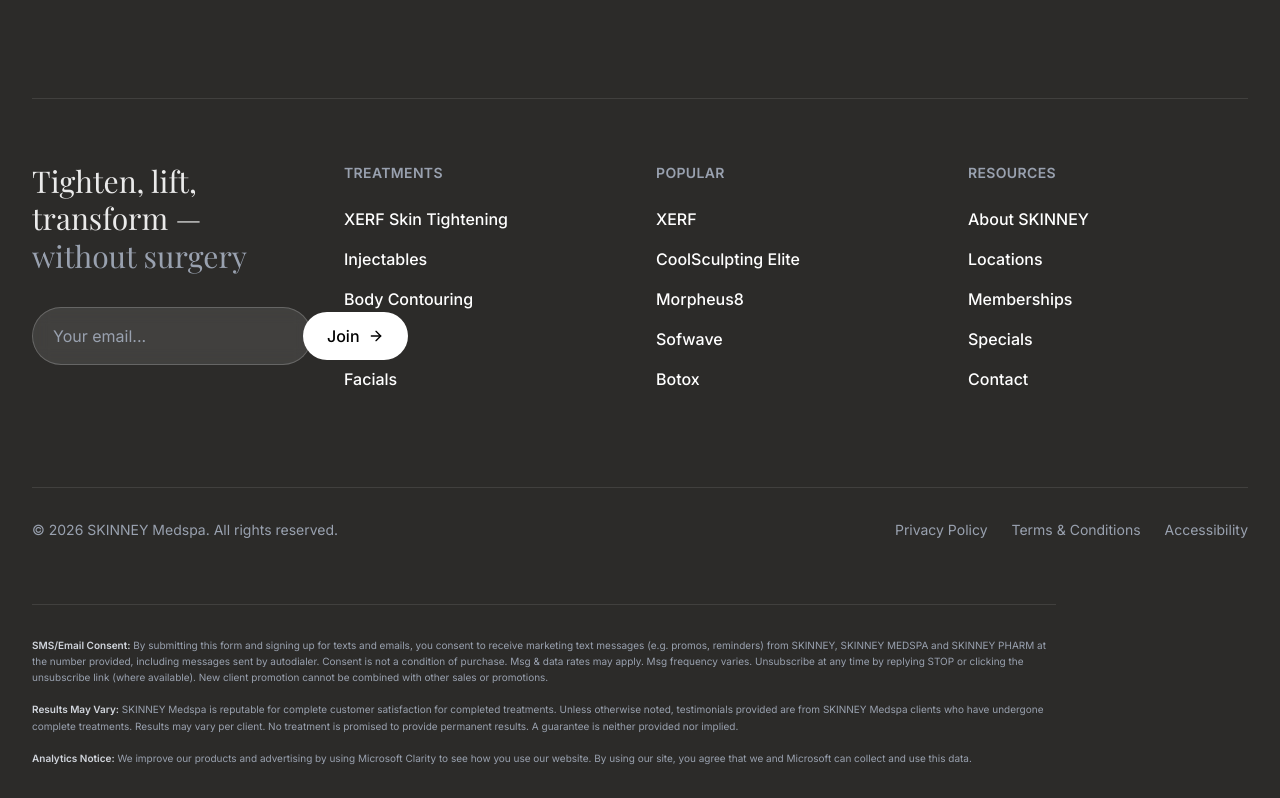
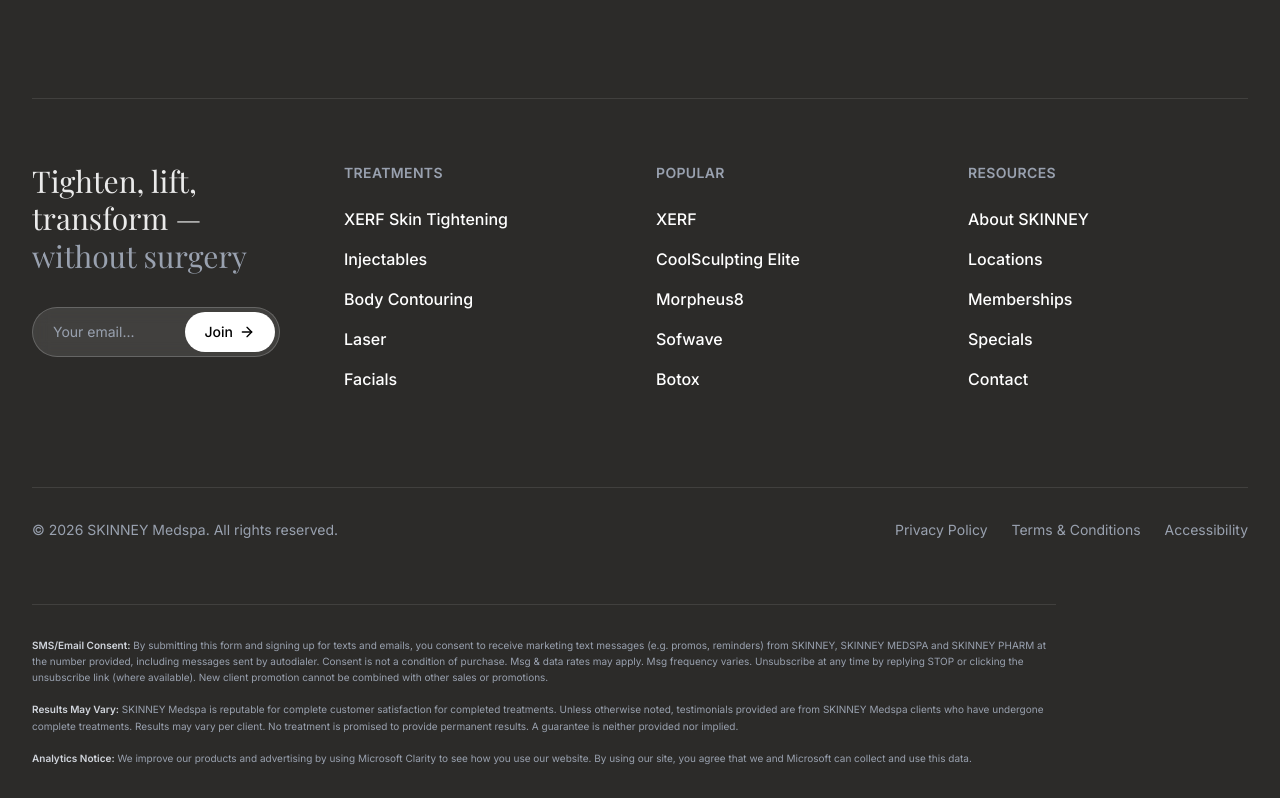
Before and after one commit to sfhighlight2/skinneydesigns, a React (Vite) app: page / in a window 1280 px wide. Shown: the part 10437-11235 px from the top of the page. Built offline with nearby package versions, Linux system fonts and the light colour scheme; a web font is replaced by a local one.

Commit message:
fix: adjust footer email newsletter styling and max width to prevent column overlap

```diff
--- a/src/components/Footer.tsx
+++ b/src/components/Footer.tsx
@@ -38,14 +38,18 @@
         </div>
 
         <div className="grid grid-cols-1 md:grid-cols-2 lg:grid-cols-4 gap-16 md:gap-8 mb-24 border-t border-white/10 pt-16">
-          <div className="col-span-1">
+          <div className="col-span-1 pr-4 lg:pr-8">
             <h2 className="text-3xl font-serif text-white/90 leading-tight mb-8">
               Tighten, lift, transform —<br/>
               <span className="text-gray-400">without surgery</span>
             </h2>
-            <div className="flex bg-white/10 backdrop-blur rounded-full p-1 border border-white/20">
-              <input type="email" placeholder="Your email..." className="bg-transparent text-white px-4 py-3 outline-none flex-grow placeholder-gray-400" />
-              <button className="bg-white text-black px-6 py-2 rounded-full font-medium hover:bg-gray-100 transition-colors flex items-center gap-2">
+            <div className="flex bg-white/10 backdrop-blur rounded-full p-1 border border-white/20 w-full max-w-xs">
+              <input
+                type="email"
+                placeholder="Your email..."
+                className="bg-transparent text-white pl-4 pr-2 py-2.5 outline-none flex-grow min-w-0 placeholder-gray-400 text-sm"
+              />
+              <button className="bg-white text-black px-5 py-2.5 rounded-full font-medium hover:bg-gray-100 transition-colors flex items-center gap-1.5 text-sm shrink-0">
                 Join <ArrowRight className="w-4 h-4" />
               </button>
             </div>
```
